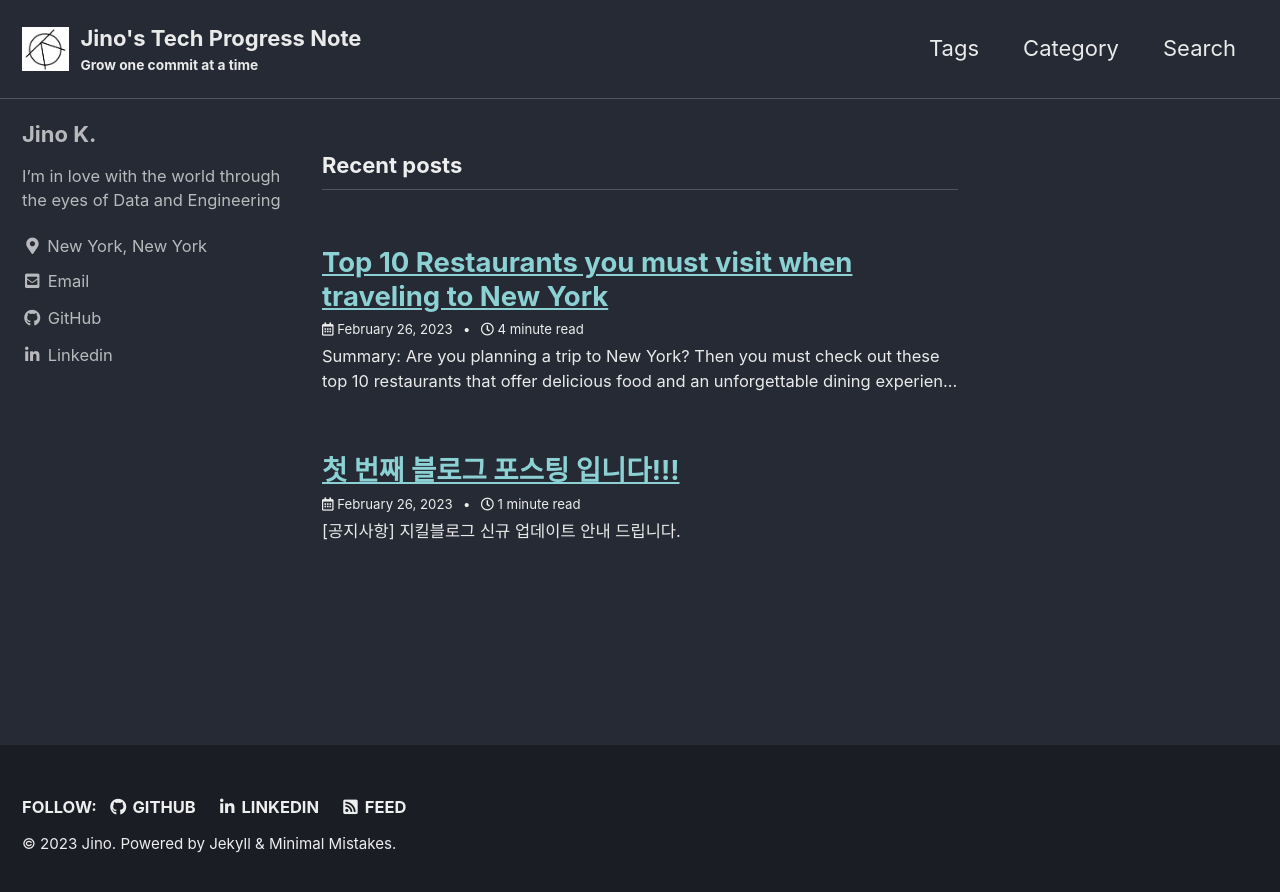
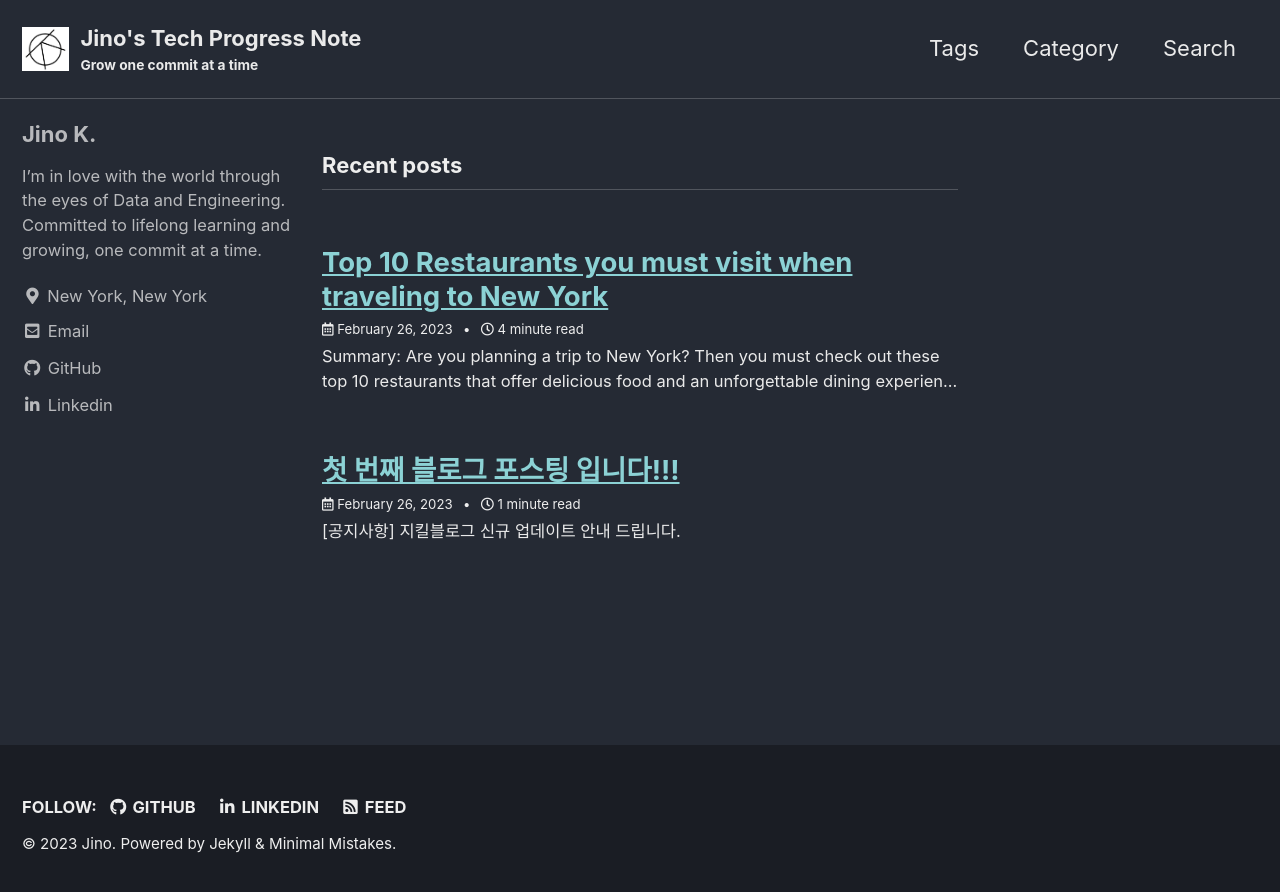
Before and after one commit to jino-kwon/jino-kwon.github.io, a Jekyll site: the page built from index.html, in a window 1280 px wide. Shown: the top 892 px of the page. Built offline with Jekyll 4.4.1, drawn with Linux system fonts in a browser that asks for light colours; cached includes are drawn as plain includes; the list of posts is cut into pages by our own code.

Commit message:
0509 code styling

```diff
--- a/_config.yml
+++ b/_config.yml
@@ -105,7 +105,7 @@ analytics:
 author:
   name: "Jino K."
   avatar: # path of avatar image, e.g. "/images/bio-photo.jpg"
-  bio: "I'm in love with the world through the eyes of Data and Engineering"
+  bio: "I'm in love with the world through the eyes of Data and Engineering. Committed to lifelong learning and growing, one commit at a time."
   location: "New York, New York"
   email:
   links:
@@ -114,7 +114,7 @@ author:
       url: "mailto:jino.kwon@columbia.edu"
     - label: "Website"
       icon: "fas fa-fw fa-link"
-      # url: "https://teddynote.github.io"
+      # url: "https://jino-kwon.github.io"
     - label: "Twitter"
       icon: "fab fa-fw fa-twitter-square"
       # url: "https://twitter.com/"
```
Also changed, not shown: _posts/2023-02-26-first.md (+10 -8 lines).
